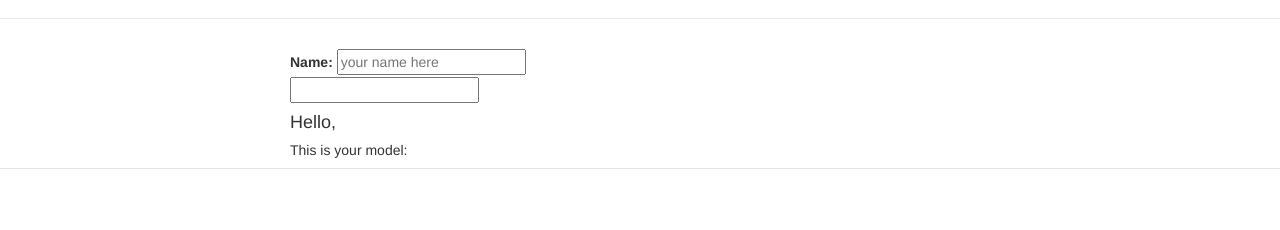
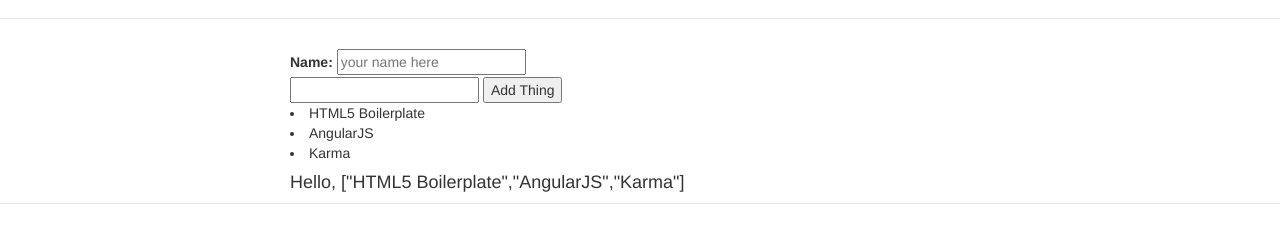
Before and after one commit to dben89x/rantly, a website: page ng-app/app/index.html in a window 1280 px wide. Shown: the part 54-284 px from the top of the page. Drawn offline with nearby package versions, Linux system fonts and the light colour scheme; some packages are replaced by stand-ins of ours; files that its build step writes are made by us from their sources.

Commit message:
messing with controllers

```diff
--- a/ng-app/app/scripts/controllers/main.js
+++ b/ng-app/app/scripts/controllers/main.js
@@ -14,4 +14,15 @@ angular.module('rantlyApp')
       'AngularJS',
       'Karma'
     ];
+
+    $scope.tittyThings = [
+      'poop',
+      'balls',
+      'tits'
+    ];
+
+    $scope.addThing = function() {
+      $scope.awesomeThings.push($scope.newThing);
+      $scope.newThing = '';
+    };
   });
--- a/ng-app/app/views/main.html
+++ b/ng-app/app/views/main.html
@@ -8,13 +8,18 @@
     <input type="text"
       placeholder="your name here"
       ng-model="name">
-    <div>
-      <form>
-        <input type="text" ng-model="thing.stuff">
+
+    <div ng-controller="MainCtrl">
+      <form ng-submit='addThing()'>
+        <input type="text" ng-model="newThing">
+        <input type="submit" value="Add Thing">
       </form>
-      {{thing.stuff}}
-      <h4>Hello, {{name}}</h4>
-      <h5>This is your model: {{name}}</h5>
+      <li ng-repeat='thing in awesomeThings'>
+        {{thing}}
+      </li>
+      <h4>Hello, {{awesomeThings}}</h4>
+
     </div>
+
   </body>
 </html>
```
